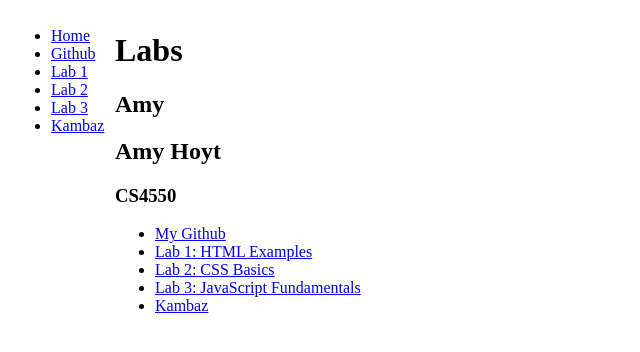
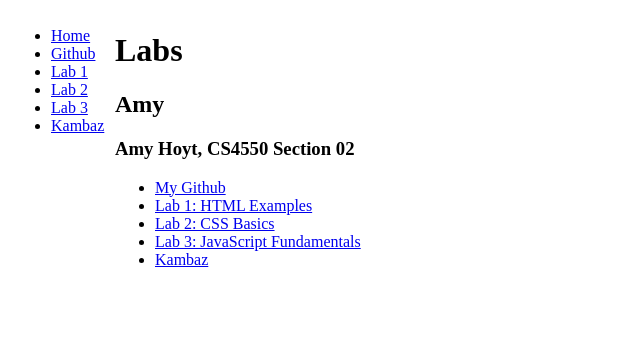
Before and after one commit to amyhoyt625/kambas-next-js, a Next.js app: page /labs in a window 1280 px wide. Shown: the top 352 px of the page, without its empty margins (0-640 px from the left). Built offline with nearby package versions, Linux system fonts and the light colour scheme.

Commit message:
update name

```diff
--- a/app/labs/page.tsx
+++ b/app/labs/page.tsx
@@ -4,8 +4,7 @@ export default function labs() {
    <div id="wd-labs">
      <h1>Labs</h1>
      <h2> Amy </h2>
-     <h2> Amy Hoyt</h2>
-     <h3> CS4550</h3>
+     <h3> Amy Hoyt, CS4550 Section 02</h3>
      <ul>
       <li>
         <Link href="https://github.com/amyhoyt625/kambas-next-js" id="wd-github">
```
